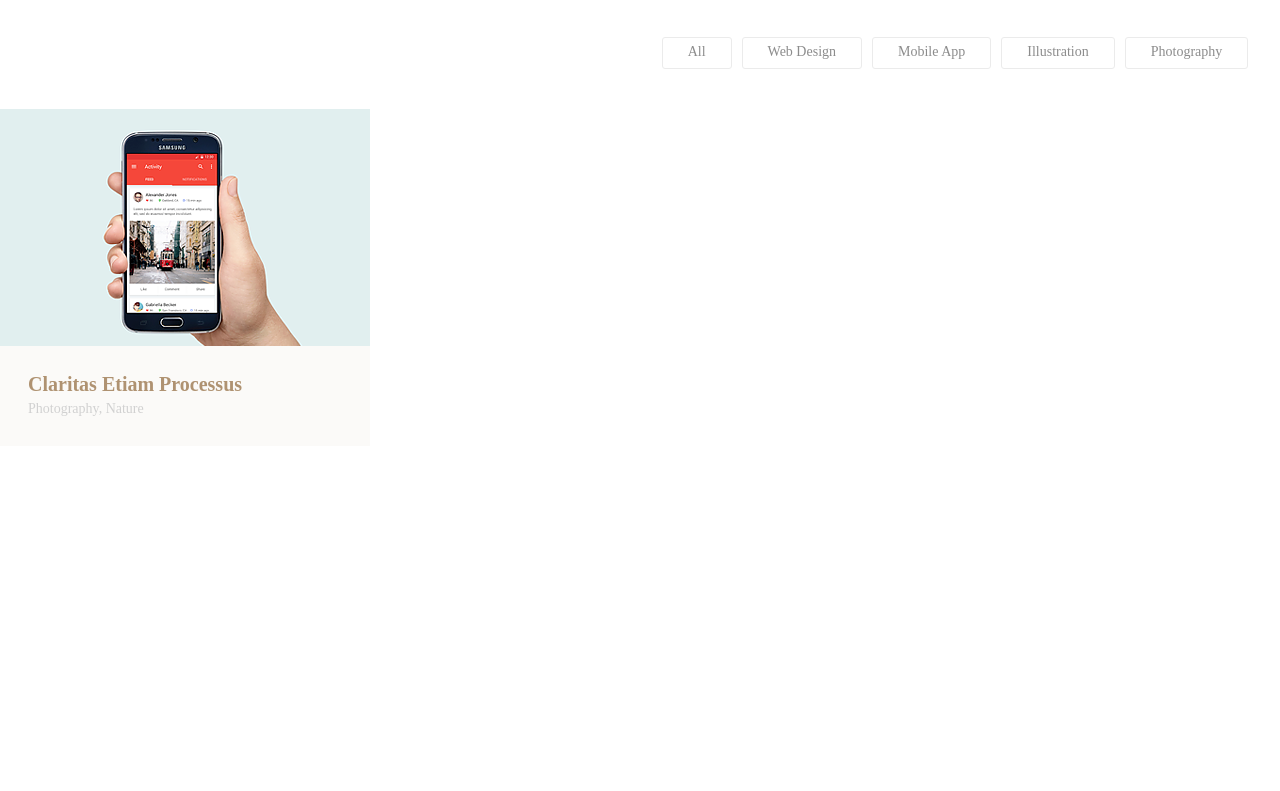
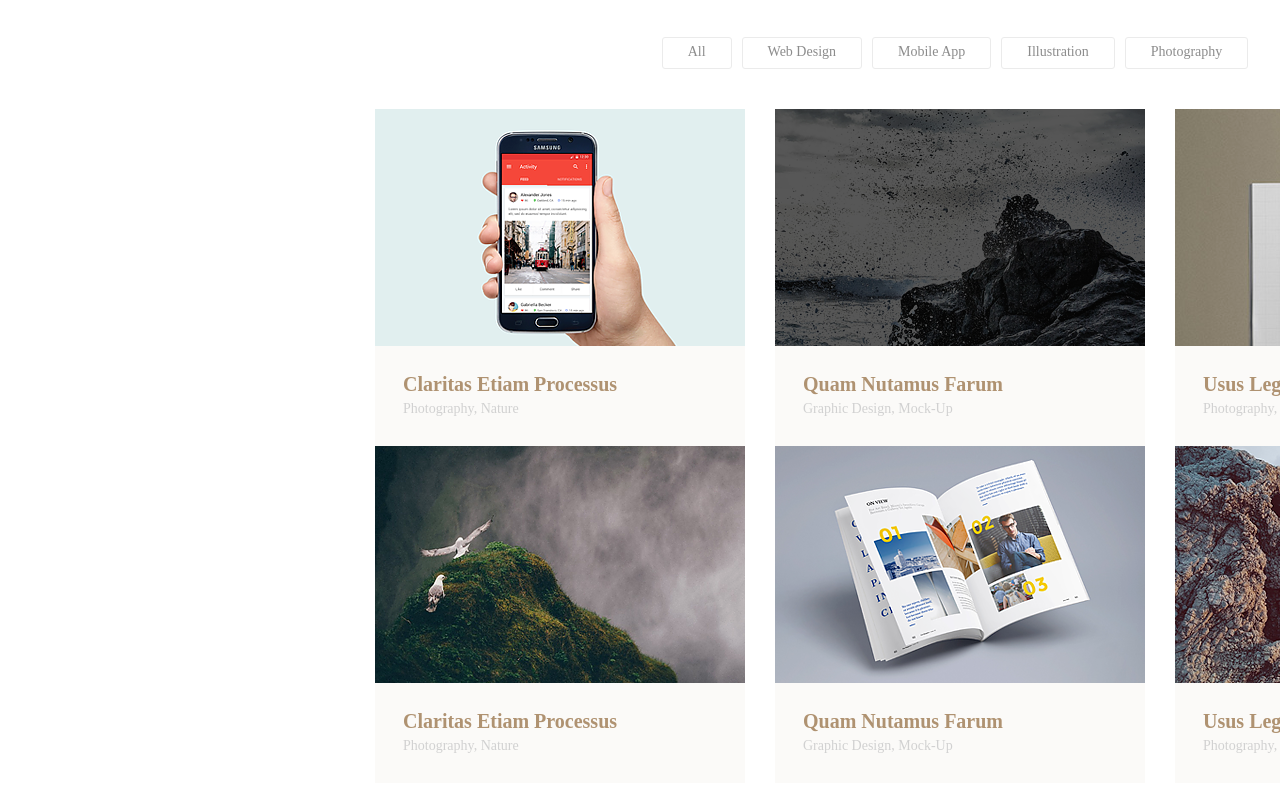
Before and after one commit to zzadira/Waxom, a plain HTML site: page index.html in a window 1280 px wide. Shown: the part 2469-3260 px from the top of the page. Before the commit the page ends 2915 px from the top, so only its background shows below. Drawn offline with Linux system fonts and the light colour scheme; a web font is replaced by a local one.

Commit message:
Расставлен блок с фотками но без кнопки

```diff
--- a/css/style.css
+++ b/css/style.css
@@ -391,6 +391,11 @@ REALIZATION MID
 }
 .img-group{
 	display: flex;
+	width: 1170px;
+	justify-content: space-between;
+	flex-wrap: wrap;
+	margin: 40px auto;
+
 }
 .img-group h4{
 	font-family: Raleway;
@@ -410,7 +415,6 @@ REALIZATION MID
 	margin-top: -15px;
 }
 .img-group div:hover {
-
 	background-color: #362f2d;
 }
 
@@ -428,4 +432,46 @@ REALIZATION MID
 	background-color: #fbfaf8;
 	padding-left: 28px;
 	box-sizing: border-box;
+	position: relative;
 }
+
+.photo2 {
+	width: 370px;
+	height: 337px;
+	background: url("../img/photo2.png") no-repeat;
+	background-color: #fbfaf8;
+	padding-left: 28px;
+	box-sizing: border-box;
+}
+.photo3 {
+	width: 370px;
+	height: 337px;
+	background: url("../img/photo3.png") no-repeat;
+	background-color: #fbfaf8;
+	padding-left: 28px;
+	box-sizing: border-box;
+}
+.photo4 {
+	width: 370px;
+	height: 337px;
+	background: url("../img/photo4.png") no-repeat;
+	background-color: #fbfaf8;
+	padding-left: 28px;
+	box-sizing: border-box;
+}
+.photo5 {
+	width: 370px;
+	height: 337px;
+	background: url("../img/photo5.png") no-repeat;
+	background-color: #fbfaf8;
+	padding-left: 28px;
+	box-sizing: border-box;
+}
+.photo6 {
+	width: 370px;
+	height: 337px;
+	background: url("../img/photo6.png") no-repeat;
+	background-color: #fbfaf8;
+	padding-left: 28px;
+	box-sizing: border-box;
+}
--- a/index.html
+++ b/index.html
@@ -86,6 +86,26 @@
 	<h4>Claritas Etiam Processus</h4><br>
 	<p>Photography, Nature</p>
 </div>
+	<div class="photo2">
+		<h4>Quam Nutamus Farum</h4><br>
+		<p>Graphic Design, Mock-Up</p>
+	</div>
+	<div class="photo3">
+		<h4>Usus Legentis Videntur</h4><br>
+		<p>Photography, Holiday</p>
+	</div>
+	<div class="photo4">
+		<h4>Claritas Etiam Processus</h4><br>
+		<p>Photography, Nature</p>
+	</div>
+	<div class="photo5">
+		<h4>Quam Nutamus Farum</h4><br>
+		<p>Graphic Design, Mock-Up</p>
+	</div>
+	<div class="photo6">
+		<h4>Usus Legentis Videntur</h4><br>
+		<p>Photography, Holiday</p>
+	</div>
 </div>
 	</section>
 	<footer></footer>
```
Also changed, not shown: img/bg photo.png (added), img/photo2.png (added), img/photo3.png (added), img/photo4.png (added), img/photo5.png (added), img/photo6.png (added).
